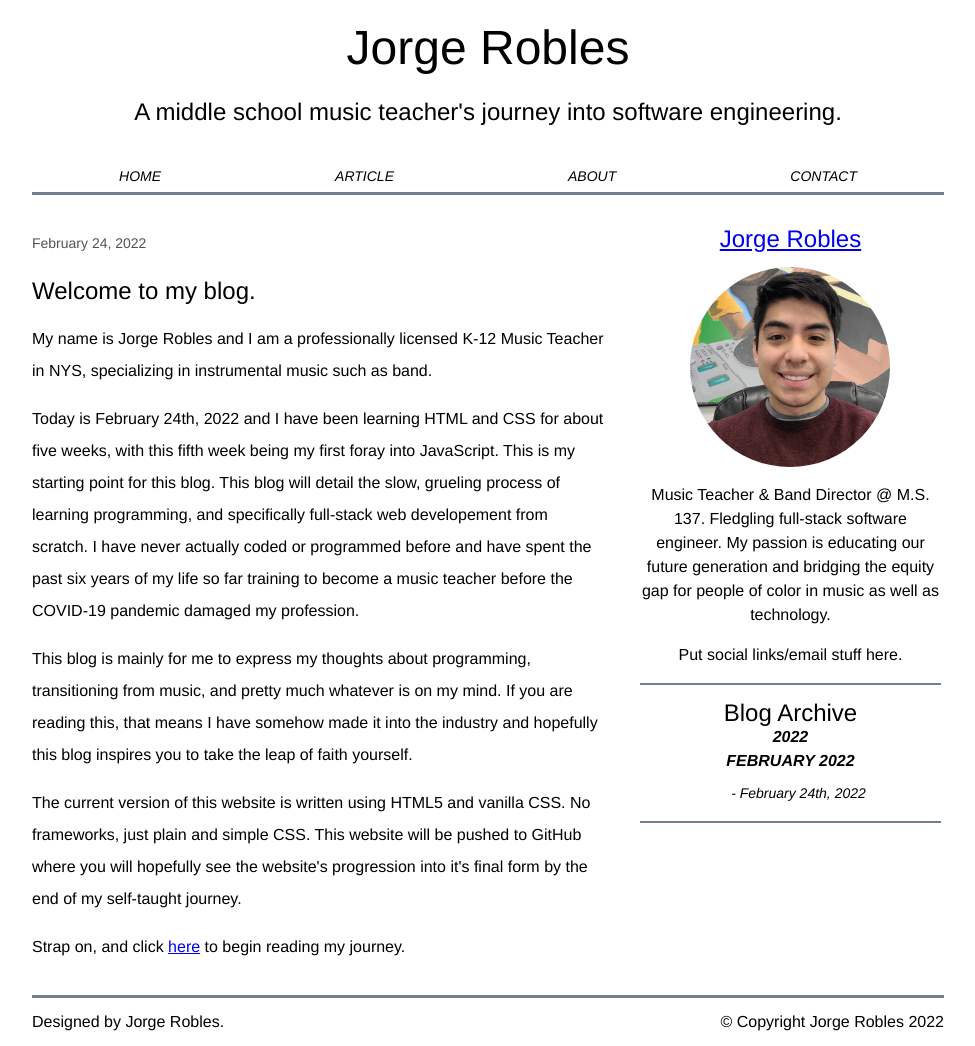
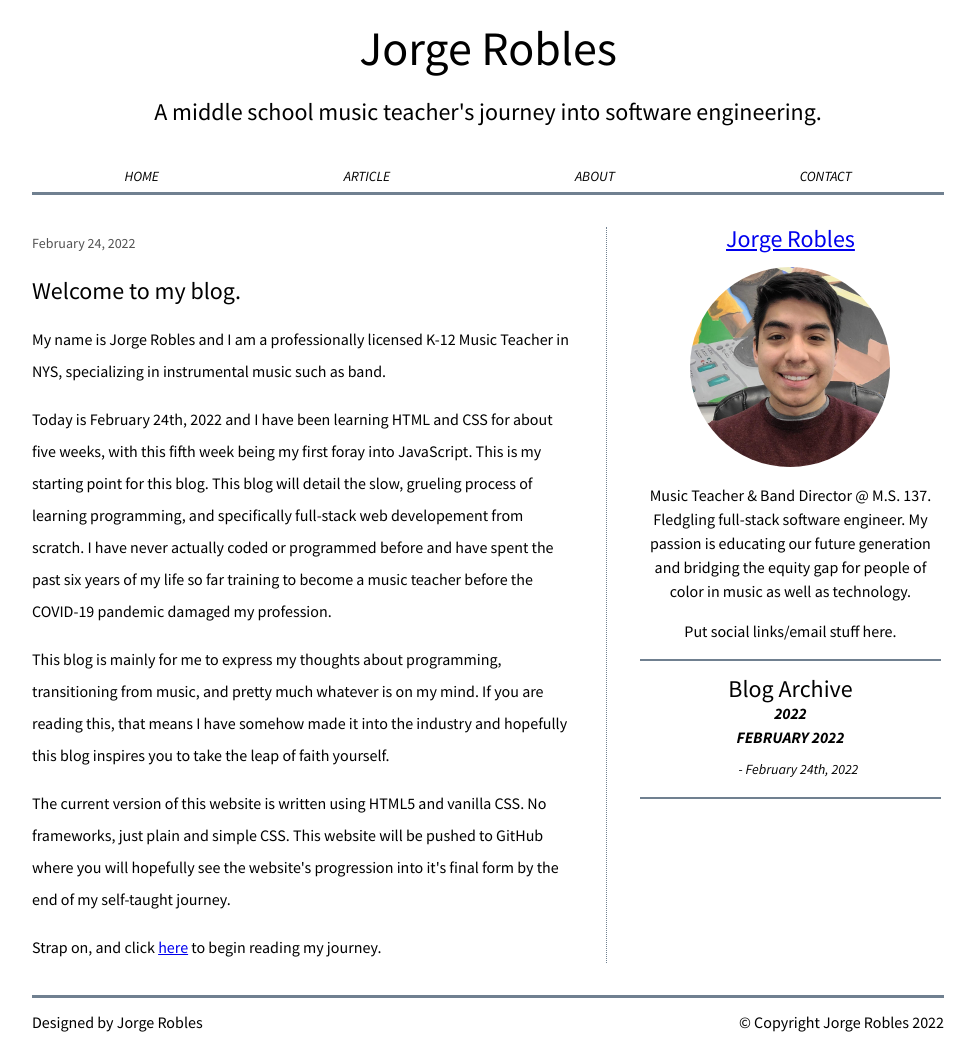
Before and after one commit to Jorge-D-Robles/blog, a plain HTML site: page index.html in a window 1280 px wide. Shown: the whole page, without its empty margins (152-1127 px from the left). Drawn offline with Linux system fonts and the light colour scheme.

Commit message:
added more formatting to homepage

```diff
--- a/css/style.css
+++ b/css/style.css
@@ -22,7 +22,7 @@
 /*******************************************/
 
 body {
-  font-family: Helvetica, Arial, sans-serif;
+  font-family: 'Source Sans Pro', Arial, sans-serif;
   font-size: 16px;
   padding-left: 3rem;
   padding-right: 3rem;
@@ -70,8 +70,10 @@ nav ul {
   display: flex;
   flex-direction: column;
   gap: 1rem;
+  padding-right: 3%;
   max-width: 63%;
   margin-right: 3.6666%;
+  border-right: 1px dotted slategray;
 }
 
 h3 {
@@ -109,7 +111,9 @@ ol li {
   padding-bottom: 1rem;
   width: 100%;
 }
-/* mobile version */
+/******************************************
+/* MOBILE
+/*******************************************/
 @media all and (max-width: 675px) {
   body {
     padding-left: 1rem;
@@ -126,13 +130,19 @@ ol li {
   .main, .sidebar {
     max-width: 100%;
   }
+
+  .main {
+    border: none;
+    padding-bottom: 2.5rem;
+  }
+
   .sidebar {
     padding: 2rem;
     border-top: 3px solid slategray;
   }
   .archive, .social {
     padding-top: 1rem;
-    padding-bottom: 1rem;
+    padding-bottom: 2rem;
   }
   footer {
     font-size: 12px;
--- a/index.html
+++ b/index.html
@@ -9,13 +9,19 @@
     <title>My Blog</title>
 
     <!-- external CSS link -->
+    <link rel="preconnect" href="https://fonts.googleapis.com" />
+    <link rel="preconnect" href="https://fonts.gstatic.com" crossorigin />
+    <link
+      href="https://fonts.googleapis.com/css2?family=Source+Sans+Pro:ital,wght@0,300;0,400;0,700;1,300;1,400;1,700&display=swap"
+      rel="stylesheet"
+    />
     <link rel="stylesheet" href="css/reset.css" />
     <link rel="stylesheet" href="css/style.css" />
   </head>
   <body>
     <!-- Header/top section of webpage. -->
     <header>
-      <h1>Jorge Robles</h1>
+      <h1 class="">Jorge Robles</h1>
       <h4>
         A middle school music teacher's journey into software engineering.
       </h4>
@@ -73,7 +79,12 @@
       <aside class="sidebar">
         <h3><a href="https://github.com/Jorge-D-Robles/">Jorge Robles</a></h3>
         <img src="images/profile.jpeg" alt="Photo of Jorge Robles" />
-        <p>Music Teacher & Band Director @ M.S. 137. Fledgling full-stack software engineer. My passion is educating our future generation and bridging the equity gap for people of color in music as well as technology.</p>
+        <p>
+          Music Teacher & Band Director @ M.S. 137. Fledgling full-stack
+          software engineer. My passion is educating our future generation and
+          bridging the equity gap for people of color in music as well as
+          technology.
+        </p>
 
         <div class="social">Put social links/email stuff here.</div>
         <div class="archive">
@@ -89,7 +100,7 @@
       </aside>
     </div>
     <footer>
-      <p>Designed by Jorge Robles.</p>
+      <p>Designed by Jorge Robles</p>
       <p>&copy; Copyright Jorge Robles 2022</p>
     </footer>
     <script type="text/javascript" src="js/main.js"></script>
```
